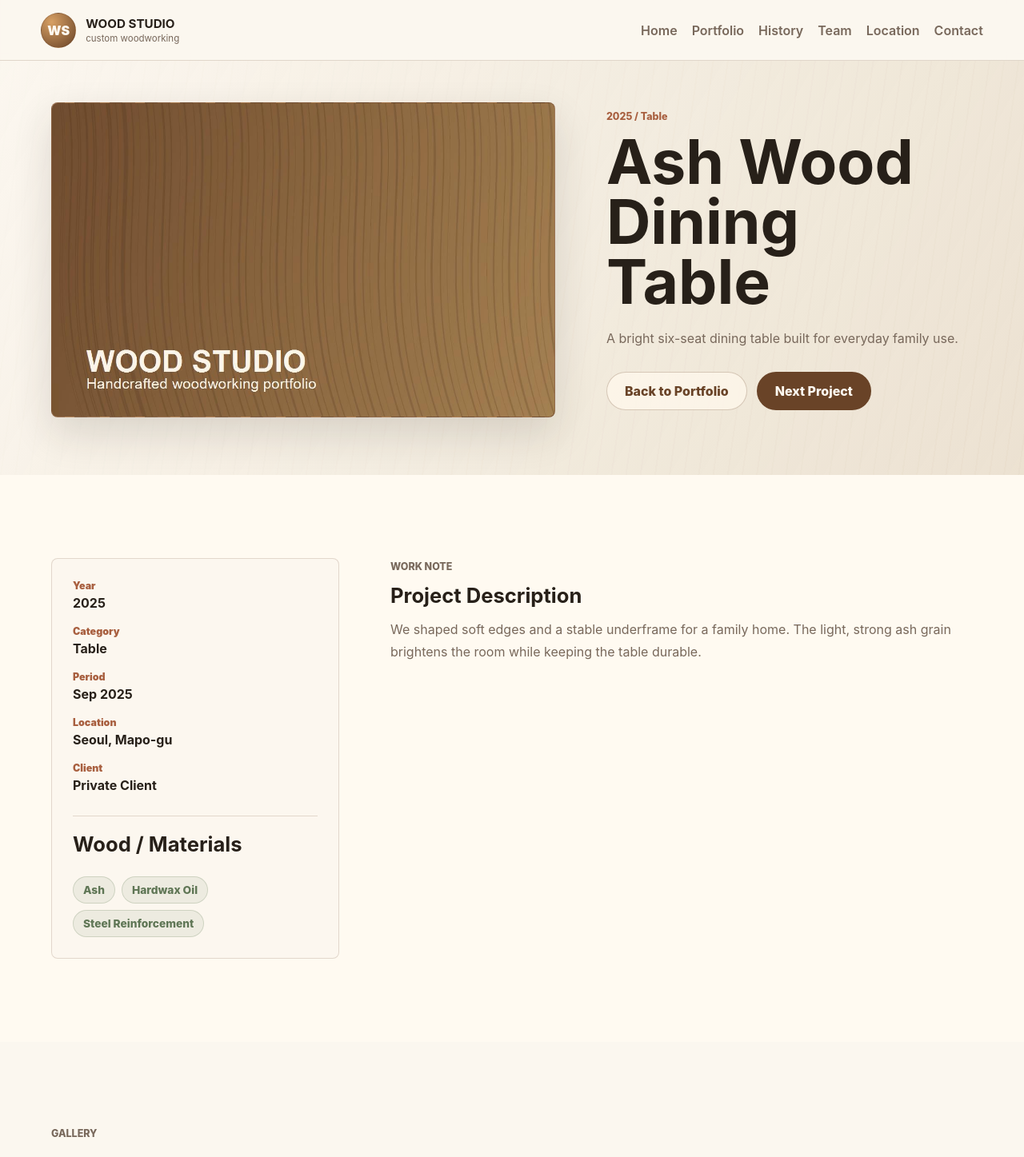
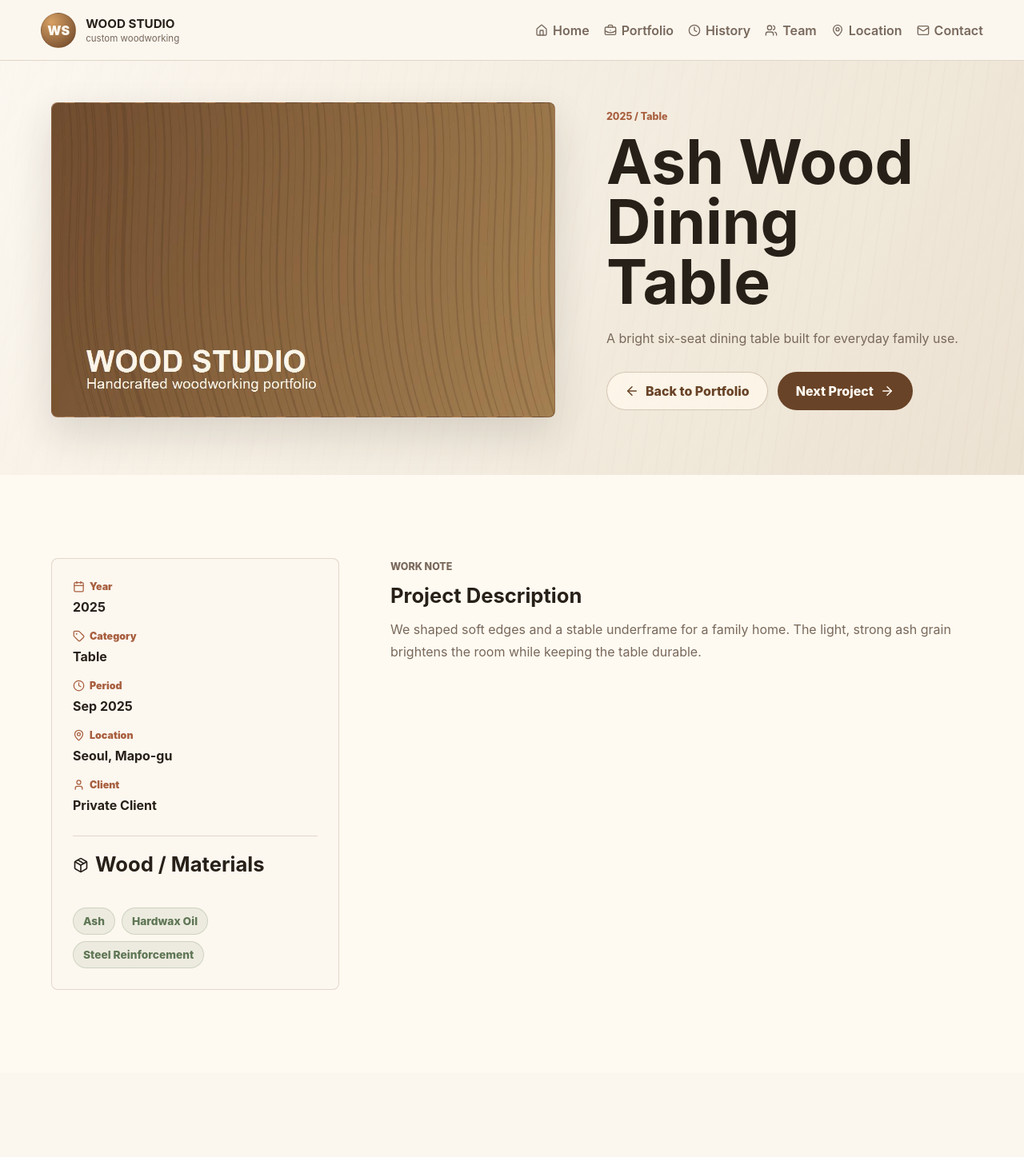
Before and after one commit to nxmdev02/forestory-portfolio, a Nuxt app: page /portfolio/ash-dining-table-2025 in a window 1280 px wide. Shown: the top 1447 px of the page at 80% size. Built offline with nearby package versions, Linux system fonts and the light colour scheme.

Commit message:
Add lucide icons to interface

```diff
--- a/app/assets/css/main.css
+++ b/app/assets/css/main.css
@@ -173,6 +173,7 @@ h3 {
   position: relative;
   display: inline-flex;
   align-items: center;
+  gap: 6px;
   min-height: 38px;
   border: 0;
   background: transparent;
@@ -227,17 +228,11 @@ h3 {
   display: none;
   width: 42px;
   height: 42px;
+  place-items: center;
   border: 1px solid var(--line);
   border-radius: 50%;
   background: #fff8ed;
-}
-
-.menu-toggle span {
-  display: block;
-  width: 18px;
-  height: 2px;
-  margin: 4px auto;
-  background: var(--walnut);
+  color: var(--walnut);
 }
 
 .hero {
@@ -285,6 +280,7 @@ h3 {
   min-height: 48px;
   align-items: center;
   justify-content: center;
+  gap: 8px;
   border: 1px solid rgba(105, 67, 39, 0.26);
   border-radius: 999px;
   padding: 0 22px;
@@ -373,8 +369,12 @@ h3 {
 }
 
 .portfolio-pagination button {
+  display: inline-flex;
   min-width: 42px;
   min-height: 42px;
+  align-items: center;
+  justify-content: center;
+  gap: 6px;
   border: 1px solid rgba(105, 67, 39, 0.2);
   border-radius: 999px;
   background: rgba(255, 248, 237, 0.8);
@@ -522,6 +522,9 @@ h3 {
 .portfolio-count {
   position: relative;
   z-index: 1;
+  display: inline-flex;
+  gap: 6px;
+  align-items: center;
   align-self: end;
   justify-self: start;
   border-top: 1px solid rgba(105, 67, 39, 0.18);
@@ -605,6 +608,12 @@ h3 {
   background:
     linear-gradient(135deg, rgba(255, 250, 241, 0.24), rgba(39, 32, 25, 0.18)),
     repeating-linear-gradient(90deg, #8f5e37 0 16px, #bd824b 16px 28px, #704726 28px 44px);
+}
+
+.photo-print span {
+  display: inline-flex;
+  align-items: center;
+  gap: 5px;
 }
 
 .folder-detail-link {
@@ -775,6 +784,7 @@ h3 {
   min-height: 46px;
   align-items: center;
   justify-content: center;
+  gap: 8px;
   justify-self: start;
   border-radius: 999px;
   background: var(--walnut);
@@ -891,6 +901,9 @@ h3 {
 }
 
 .project-facts dt {
+  display: inline-flex;
+  align-items: center;
+  gap: 6px;
   color: var(--clay);
   font-size: 0.78rem;
   font-weight: 900;
@@ -911,6 +924,12 @@ h3 {
 .detail-materials h2,
 .project-story h2 {
   font-size: 1.6rem;
+}
+
+.detail-materials h2 {
+  display: inline-flex;
+  align-items: center;
+  gap: 8px;
 }
 
 .project-story {
@@ -984,12 +1003,21 @@ h3 {
 }
 
 .project-nav .project-nav-list {
+  display: inline-flex;
+  align-items: center;
+  gap: 8px;
   min-width: 180px;
   justify-content: center;
   background: var(--walnut);
   color: #fffaf1;
   font-weight: 900;
   text-align: center;
+}
+
+.icon-line {
+  display: inline-flex;
+  align-items: center;
+  gap: 8px;
 }
 
 .project-nav span {
@@ -1165,6 +1193,9 @@ h3 {
 }
 
 .map-fallback span {
+  display: inline-flex;
+  align-items: center;
+  gap: 6px;
   color: var(--clay);
   font-weight: 900;
 }
@@ -1173,6 +1204,7 @@ h3 {
   display: inline-flex;
   min-height: 42px;
   align-items: center;
+  gap: 8px;
   border-radius: 999px;
   background: var(--green);
   color: #fffaf1;
@@ -1193,6 +1225,9 @@ h3 {
 
 .contact-panel dt,
 .detail-list dt {
+  display: inline-flex;
+  align-items: center;
+  gap: 6px;
   color: var(--clay);
   font-size: 0.8rem;
   font-weight: 900;
@@ -1231,6 +1266,9 @@ h3 {
 }
 
 .inquiry-info dt {
+  display: inline-flex;
+  align-items: center;
+  gap: 6px;
   color: var(--clay);
   font-size: 0.8rem;
   font-weight: 900;
@@ -1251,6 +1289,7 @@ h3 {
   display: inline-flex;
   min-height: 40px;
   align-items: center;
+  gap: 7px;
   border: 1px solid rgba(95, 118, 85, 0.22);
   border-radius: 999px;
   background: rgba(95, 118, 85, 0.09);
@@ -1468,7 +1507,7 @@ h3 {
   }
 
   .menu-toggle {
-    display: block;
+    display: grid;
   }
 
   .nav {
--- a/app/components/HeroSection.vue
+++ b/app/components/HeroSection.vue
@@ -1,4 +1,6 @@
 <script setup lang="ts">
+import { ArrowRight, MapPin } from '@lucide/vue'
+
 const scrollToSection = (id: string, event?: MouseEvent) => {
   event?.preventDefault()
   document.getElementById(id)?.scrollIntoView({ behavior: 'smooth', block: 'start' })
@@ -15,8 +17,14 @@ const imageFailed = ref(false)
       <h1>Warm spaces, finished by hand</h1>
       <p class="hero-subtitle">Custom furniture, solid wood interiors, and workshop-built portfolios</p>
       <div class="hero-actions">
-        <a class="btn primary" href="#portfolio" @click="scrollToSection('portfolio', $event)">View Portfolio</a>
-        <a class="btn ghost" href="#location" @click="scrollToSection('location', $event)">Find the Workshop</a>
+        <a class="btn primary" href="#portfolio" @click="scrollToSection('portfolio', $event)">
+          View Portfolio
+          <ArrowRight :size="18" aria-hidden="true" />
+        </a>
+        <a class="btn ghost" href="#location" @click="scrollToSection('location', $event)">
+          <MapPin :size="18" aria-hidden="true" />
+          Find the Workshop
+        </a>
       </div>
     </div>
 
--- a/app/components/LocationSection.vue
+++ b/app/components/LocationSection.vue
@@ -1,4 +1,6 @@
 <script setup lang="ts">
+import { Clock, Mail, MapPin, Phone } from '@lucide/vue'
+
 const workshopLocation = {
   lat: 37.5665,
   lng: 126.978,
@@ -25,18 +27,21 @@ const workshopLocation = {
 
       <aside class="contact-panel">
         <h3>{{ workshopLocation.name }}</h3>
-        <p>{{ workshopLocation.address }}</p>
+        <p class="icon-line">
+          <MapPin :size="18" aria-hidden="true" />
+          {{ workshopLocation.address }}
+        </p>
         <dl>
           <div>
-            <dt>Hours</dt>
+            <dt><Clock :size="15" aria-hidden="true" /> Hours</dt>
             <dd>{{ workshopLocation.hours }}</dd>
           </div>
           <div>
-            <dt>Phone</dt>
+            <dt><Phone :size="15" aria-hidden="true" /> Phone</dt>
             <dd><a :href="`tel:${workshopLocation.phone}`">{{ workshopLocation.phone }}</a></dd>
           </div>
           <div>
-            <dt>Email</dt>
+            <dt><Mail :size="15" aria-hidden="true" /> Email</dt>
             <dd><a :href="`mailto:${workshopLocation.email}`">{{ workshopLocation.email }}</a></dd>
           </div>
         </dl>
--- a/app/components/NaverMap.vue
+++ b/app/components/NaverMap.vue
@@ -1,4 +1,6 @@
 <script setup lang="ts">
+import { ExternalLink, Map } from '@lucide/vue'
+
 interface WorkshopLocation {
   lat: number
   lng: number
@@ -95,11 +97,12 @@ onMounted(() => {
   <div class="naver-map-wrapper">
     <div v-if="hasMapKey" ref="mapEl" class="naver-map" :class="{ loaded: isLoaded }" />
     <div v-else class="map-fallback">
-      <span>MAP</span>
+      <span><Map :size="18" aria-hidden="true" /> MAP</span>
       <strong>Map API key is not configured.</strong>
       <p>{{ location.address }}</p>
       <a :href="naverMapUrl" target="_blank" rel="noreferrer">
         View on Naver Map
+        <ExternalLink :size="16" aria-hidden="true" />
       </a>
     </div>
   </div>
--- a/app/components/SiteHeader.vue
+++ b/app/components/SiteHeader.vue
@@ -1,11 +1,13 @@
 <script setup lang="ts">
+import { BriefcaseBusiness, Clock, Home, Mail, MapPin, Menu, Users, X } from '@lucide/vue'
+
 const sections = [
-  { id: 'home', label: 'Home' },
-  { id: 'portfolio', label: 'Portfolio' },
-  { id: 'history', label: 'History' },
-  { id: 'team', label: 'Team' },
-  { id: 'location', label: 'Location' },
-  { id: 'contact', label: 'Contact' }
+  { id: 'home', label: 'Home', icon: Home },
+  { id: 'portfolio', label: 'Portfolio', icon: BriefcaseBusiness },
+  { id: 'history', label: 'History', icon: Clock },
+  { id: 'team', label: 'Team', icon: Users },
+  { id: 'location', label: 'Location', icon: MapPin },
+  { id: 'contact', label: 'Contact', icon: Mail }
 ]
 
 const route = useRoute()
@@ -98,9 +100,8 @@ onBeforeUnmount(() => observer?.disconnect())
       aria-label="Open menu"
       @click="isOpen = !isOpen"
     >
-      <span />
-      <span />
-      <span />
+      <X v-if="isOpen" :size="20" aria-hidden="true" />
+      <Menu v-else :size="20" aria-hidden="true" />
     </button>
 
     <nav class="nav" :class="{ 'is-open': isOpen }" aria-label="Primary navigation">
@@ -111,6 +112,7 @@ onBeforeUnmount(() => observer?.disconnect())
         :class="{ active: route.path === '/' && activeSection === section.id }"
         @click="scrollToSection(section.id, $event)"
       >
+        <component :is="section.icon" :size="16" aria-hidden="true" />
         {{ section.label }}
       </a>
     </nav>
--- a/app/pages/portfolio/[id].vue
+++ b/app/pages/portfolio/[id].vue
@@ -1,4 +1,5 @@
 <script setup lang="ts">
+import { ArrowLeft, ArrowRight, Calendar, Clock, FolderOpen, MapPin, Package, Tag, User } from '@lucide/vue'
 import { categoryLabels, portfolioItems } from '~/data/studio'
 
 const route = useRoute()
@@ -47,8 +48,14 @@ watch(
         <h1>{{ portfolio.title }}</h1>
         <p>{{ portfolio.summary }}</p>
         <div class="detail-actions">
-          <NuxtLink class="btn ghost" to="/#portfolio">Back to Portfolio</NuxtLink>
-          <NuxtLink class="btn primary" :to="`/portfolio/${nextProject.id}`">Next Project</NuxtLink>
+          <NuxtLink class="btn ghost" to="/#portfolio">
+            <ArrowLeft :size="18" aria-hidden="true" />
+            Back to Portfolio
+          </NuxtLink>
+          <NuxtLink class="btn primary" :to="`/portfolio/${nextProject.id}`">
+            Next Project
+            <ArrowRight :size="18" aria-hidden="true" />
+          </NuxtLink>
         </div>
       </div>
     </section>
@@ -57,29 +64,29 @@ watch(
       <aside class="project-facts" aria-label="Project information">
         <dl>
           <div>
-            <dt>Year</dt>
+            <dt><Calendar :size="15" aria-hidden="true" /> Year</dt>
             <dd>{{ portfolio.year }}</dd>
           </div>
           <div>
-            <dt>Category</dt>
+            <dt><Tag :size="15" aria-hidden="true" /> Category</dt>
             <dd>{{ categoryLabels[portfolio.category] }}</dd>
           </div>
           <div v-if="portfolio.period">
-            <dt>Period</dt>
+            <dt><Clock :size="15" aria-hidden="true" /> Period</dt>
             <dd>{{ portfolio.period }}</dd>
           </div>
           <div v-if="portfolio.location">
-            <dt>Location</dt>
+            <dt><MapPin :size="15" aria-hidden="true" /> Location</dt>
             <dd>{{ portfolio.location }}</dd>
           </div>
           <div v-if="portfolio.client">
-            <dt>Client</dt>
+            <dt><User :size="15" aria-hidden="true" /> Client</dt>
             <dd>{{ portfolio.client }}</dd>
           </div>
         </dl>
 
         <div class="detail-materials">
-          <h2>Wood / Materials</h2>
+          <h2><Package :size="20" aria-hidden="true" /> Wood / Materials</h2>
           <div class="material-list">
             <span v-for="material in portfolio.materials" :key="material">{{ material }}</span>
           </div>
@@ -123,7 +130,10 @@ watch(
         <span>Previous Project</span>
         <strong>{{ previousProject.title }}</strong>
       </NuxtLink>
-      <NuxtLink class="project-nav-list" to="/#portfolio">Back to Portfolio</NuxtLink>
+      <NuxtLink class="project-nav-list" to="/#portfolio">
+        <FolderOpen :size="18" aria-hidden="true" />
+        Back to Portfolio
+      </NuxtLink>
       <NuxtLink :to="`/portfolio/${nextProject.id}`">
         <span>Next Project</span>
         <strong>{{ nextProject.title }}</strong>
--- a/package.json
+++ b/package.json
@@ -10,6 +10,7 @@
     "postinstall": "nuxt prepare"
   },
   "dependencies": {
+    "@lucide/vue": "^1.21.0",
     "nuxt": "^4.4.8",
     "vue": "^3.5.35",
     "vue-router": "^5.1.0"
```
Also changed, not shown: app/components/ContactSection.vue (+18 -7 lines), app/components/PortfolioSection.vue (+22 -5 lines), 1 other file (tests, documents, lock files or other folders).
